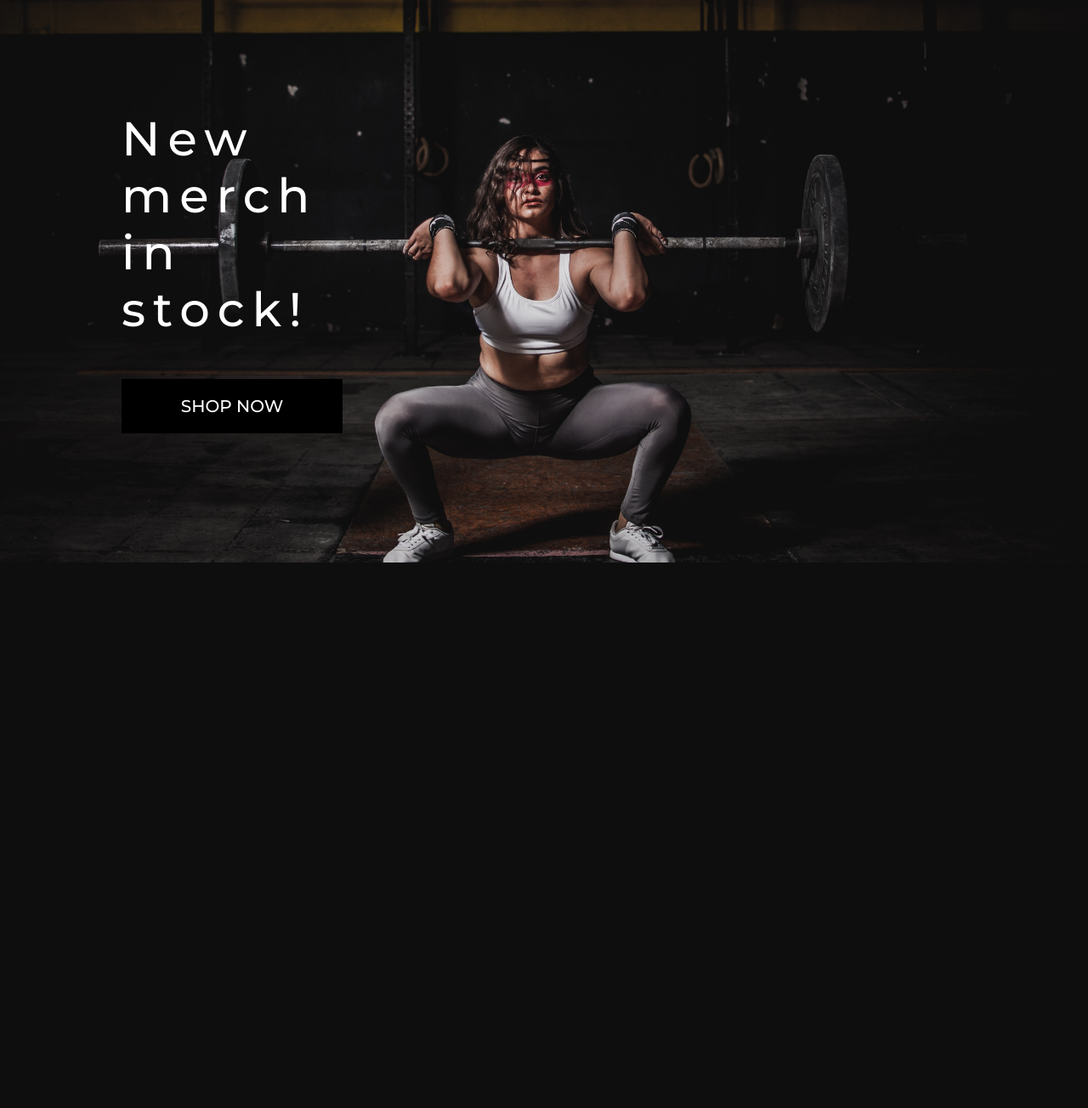
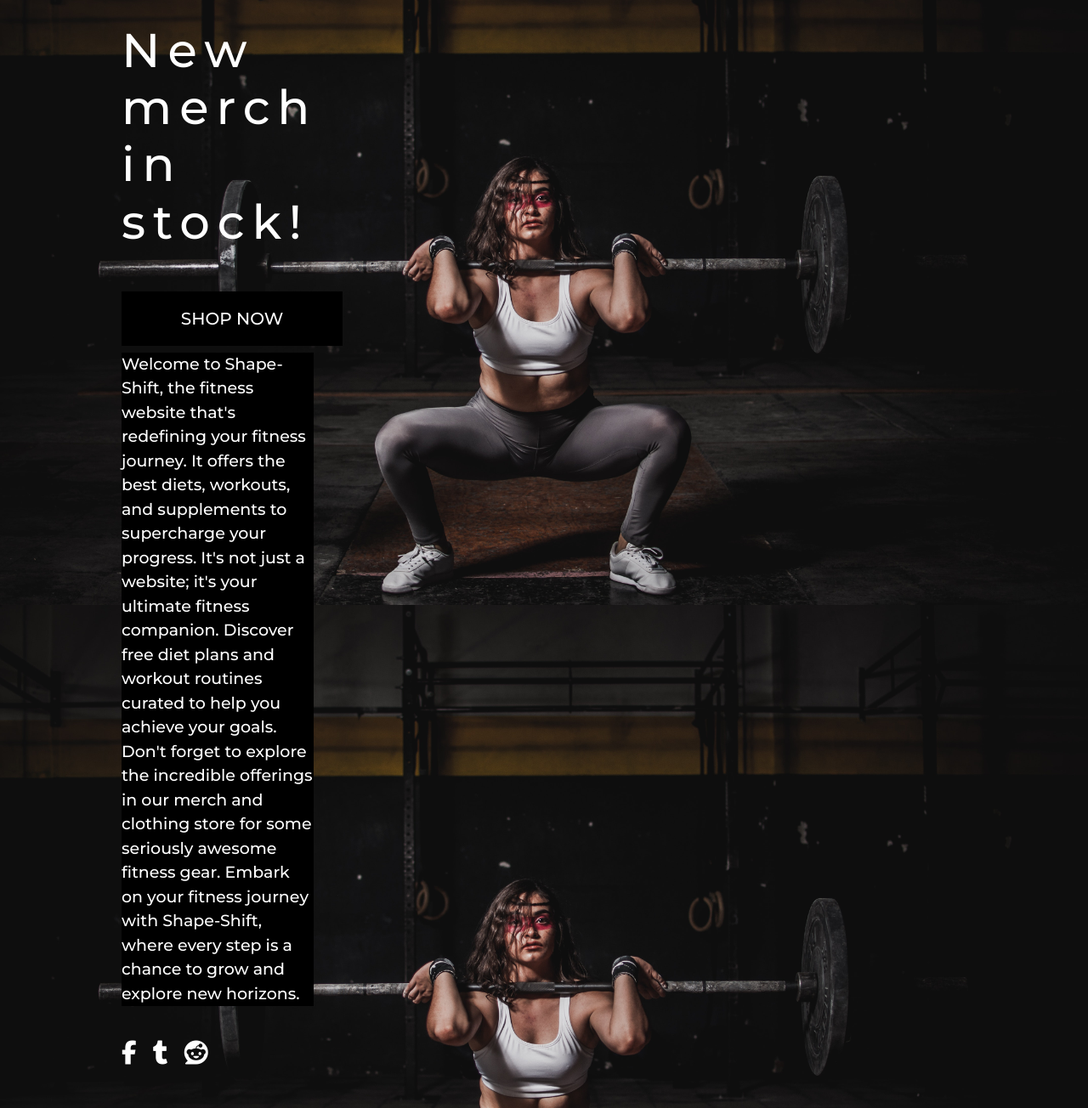
Before and after one commit to Gabriel5638/shape-shift, a Django app: page / in a window 1280 px wide. Shown: the part 138-1442 px from the top of the page at 85% size. Before the commit the page ends 800 px from the top, so only its background shows below. Run offline with Django 3.2, Linux system fonts and the light colour scheme; some libraries are stand-ins or nearby versions.

Commit message:
Finish styling homepage added website description customized scrollbar and add social media logos

```diff
--- a/home/templates/home/index.html
+++ b/home/templates/home/index.html
@@ -13,13 +13,28 @@
     <div class="container h-100">
         <div class="row h-100">
             <div class="col-4 col-md-3 my-auto">
-                <h1 class="display-4  white-text">
+                <h1 class="display-4 white-text">
                     New merch in stock!
                 </h1>
                 <div class="my-5">
                     <h4>
                         <a href="" class="shop-now-button btn btn-lg rounded-0 text-uppercase py-3">Shop Now</a>
                     </h4>
+                    <!-- website description text-->
+                    <p class="website-description">
+                        Welcome to Shape-Shift, the fitness website that's redefining your fitness journey.
+                        It offers the best diets, workouts, and supplements to supercharge your progress.
+                        It's not just a website; it's your ultimate fitness companion.
+                        Discover free diet plans and workout routines curated to help you achieve your goals.
+                        Don't forget to explore the incredible offerings in our merch and clothing store for some seriously awesome fitness gear.
+                        Embark on your fitness journey with Shape-Shift, where every step is a chance to grow and explore new horizons.
+
+                    </p>
+                    <div class="social-icons">
+                        <a href="#" class="fa fa-facebook"></a>
+                        <a href="#" class="fa fa-tumblr"></a>
+                        <a href="#" class="fa fa-reddit"></a>
+                    </div>
                 </div>
             </div>
         </div>
--- a/shape_shift/settings.py
+++ b/shape_shift/settings.py
@@ -25,7 +25,7 @@ SECRET_KEY = 'django-insecure-)k6*nf6l_gl7*7%kvta*b#j7u*ag6z_cm8--m01@_orqb7uj5z
 # SECURITY WARNING: don't run with debug turned on in production!
 DEBUG = True
 
-ALLOWED_HOSTS = ['8000-gabriel5638-shapeshift-x58zh4ih5aq.ws-eu104.gitpod.io']
+ALLOWED_HOSTS = ['8000-gabriel5638-shapeshift-x58zh4ih5aq.ws-eu105.gitpod.io']
 
 
 # Application definition
--- a/static/css/base.css
+++ b/static/css/base.css
@@ -10,6 +10,13 @@ body {
     font-family: 'Montserrat', sans-serif;
 }
 
+.website-description {
+    color: #fff;
+    font-size: 19px;
+    font-family: 'Montserrat', sans-serif;
+    background-color: #000;
+}
+
 /* from Bulma */
 .icon {
     align-items: center;
@@ -17,6 +24,13 @@ body {
     justify-content: center;
     height: 1.5rem;
     width: 1.5rem;
+}
+
+.social-icons a {
+    font-size: 28px; /* Adjust the icon size */
+    margin-right: 15px; /* Add spacing between icons */
+    color: #fff; /* Icon color */
+    margin-top: 25px;
 }
 
 .logo-font {
@@ -67,6 +81,22 @@ body {
     border: 1px solid #000 !important;
 }
 
+body::-webkit-scrollbar {
+    height: 1rem;
+    width: 0.5rem;
+}
+
+/* Style the scrollbar thumb (the draggable part) */
+body::-webkit-scrollbar-thumb {
+    background-color: #444;
+    border: none;
+    height: 2px;
+}
+
+body::-webkit-scrollbar-track {
+    background-color: transparent;
+}
+
 /* -------------------------------- Media Queries */
 
 /* Slightly larger container on xl screens */
```
